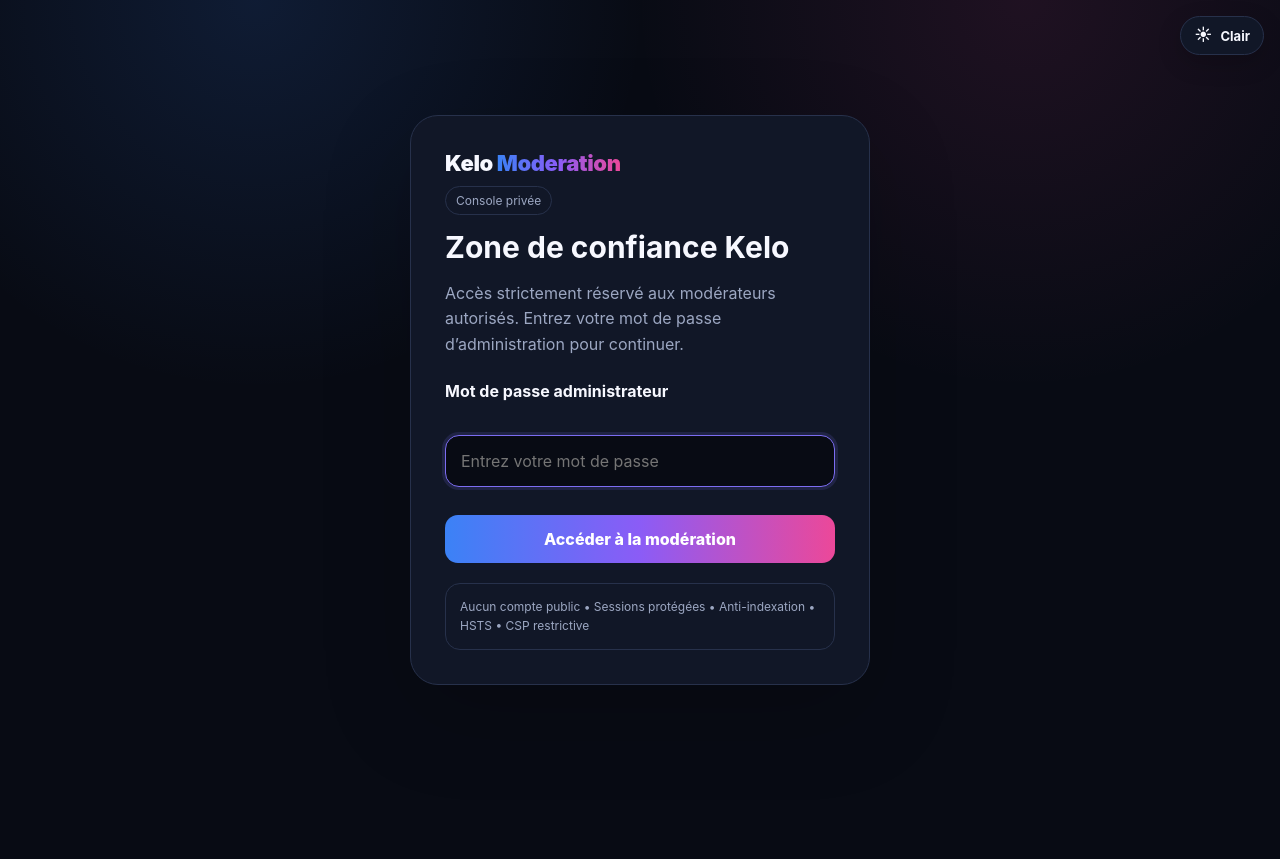
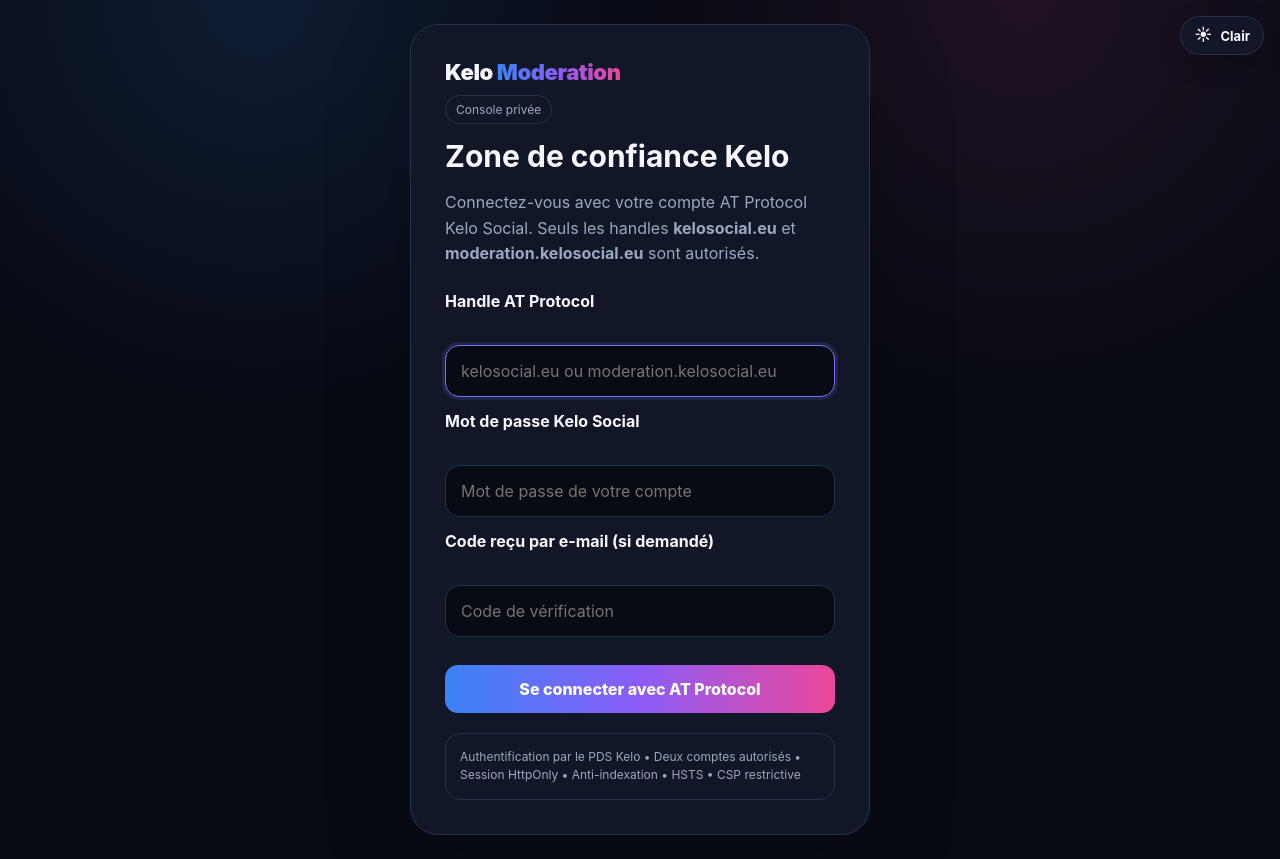
Before and after one commit to kelosocialeu/moderation-pds-kelosocial.eu, a Next.js app: page / in a window 1280 px wide. Before the commit the page ends 800 px from the top, so only its background shows below. Built offline with nearby package versions, Linux system fonts and the light colour scheme.

Commit message:
Update Kelo Moderation login page to AT Protocol credentials

```diff
--- a/app/page.tsx
+++ b/app/page.tsx
@@ -1,34 +1,74 @@
 export default async function LoginPage({ searchParams }: { searchParams: Promise<{ error?: string; logout?: string }> }) {
   const params = await searchParams
-  const error = params.error === 'invalid' ? 'Mot de passe incorrect.' : params.error === 'rate' ? 'Trop de tentatives. Réessayez plus tard.' : ''
+  const error = params.error === 'invalid'
+    ? 'Identifiant ou mot de passe incorrect.'
+    : params.error === 'rate'
+      ? 'Trop de tentatives. Réessayez dans 15 minutes.'
+      : params.error === 'denied'
+        ? 'Ce compte n’est pas autorisé ou son identité AT Protocol ne correspond pas au PDS Kelo.'
+        : params.error === 'factor'
+          ? 'Un code de vérification a été envoyé par e-mail. Saisissez-le ci-dessous.'
+          : params.error === 'factor-invalid'
+            ? 'Le code de vérification est incorrect ou expiré.'
+            : params.error === 'unavailable'
+              ? 'Le service de connexion AT Protocol est temporairement indisponible.'
+              : ''
   const loggedOut = params.logout === 'success'
+  const factorRequired = params.error === 'factor' || params.error === 'factor-invalid'
 
   return <main className="loginWrap">
     <section className="login" aria-labelledby="login-title">
       <div className="brand">Kelo <span>Moderation</span></div>
       <div className="badge">Console privée</div>
       <h1 id="login-title">Zone de confiance Kelo</h1>
-      <p>Accès strictement réservé aux modérateurs autorisés. Entrez votre mot de passe d’administration pour continuer.</p>
+      <p>Connectez-vous avec votre compte AT Protocol Kelo Social. Seuls les handles <strong>kelosocial.eu</strong> et <strong>moderation.kelosocial.eu</strong> sont autorisés.</p>
       {loggedOut && <div role="status" aria-live="polite" style={{ marginTop: '18px', padding: '12px 14px', borderRadius: '10px', background: 'rgba(34, 197, 94, 0.12)', border: '1px solid rgba(34, 197, 94, 0.35)', color: '#15803d', fontWeight: 700 }}>Vous avez été déconnecté avec succès.</div>}
-      <form action="/api/auth/login" method="post" autoComplete="off" style={{display:'flex', flexDirection:'column', gap:'14px', marginTop:'24px'}}>
-        <label htmlFor="admin-password" style={{fontWeight:700}}>Mot de passe administrateur</label>
+      {error && <div className={factorRequired ? 'notice' : 'error'} role={factorRequired ? 'status' : 'alert'} style={{ marginTop: '18px' }}>{error}</div>}
+      <form action="/api/auth/login" method="post" autoComplete="on" style={{display:'flex', flexDirection:'column', gap:'14px', marginTop:'24px'}}>
+        <label htmlFor="identifier" style={{fontWeight:700}}>Handle AT Protocol</label>
         <input
-          id="admin-password"
+          id="identifier"
+          className="field"
+          name="identifier"
+          type="text"
+          maxLength={253}
+          placeholder="kelosocial.eu ou moderation.kelosocial.eu"
+          required
+          autoFocus
+          autoCapitalize="none"
+          autoCorrect="off"
+          spellCheck={false}
+          style={{display:'block', width:'100%', minHeight:'52px', boxSizing:'border-box', opacity:1, visibility:'visible'}}
+        />
+        <label htmlFor="password" style={{fontWeight:700}}>Mot de passe Kelo Social</label>
+        <input
+          id="password"
           className="field"
           name="password"
           type="password"
           maxLength={256}
-          placeholder="Entrez votre mot de passe"
+          placeholder="Mot de passe de votre compte"
           required
-          autoFocus
+          autoComplete="current-password"
+          style={{display:'block', width:'100%', minHeight:'52px', boxSizing:'border-box', opacity:1, visibility:'visible'}}
+        />
+        <label htmlFor="authFactorToken" style={{fontWeight:700}}>Code reçu par e-mail (si demandé)</label>
+        <input
+          id="authFactorToken"
+          className="field"
+          name="authFactorToken"
+          type="text"
+          inputMode="numeric"
+          maxLength={256}
+          placeholder="Code de vérification"
+          autoComplete="one-time-code"
           style={{display:'block', width:'100%', minHeight:'52px', boxSizing:'border-box', opacity:1, visibility:'visible'}}
         />
         <button className="btn primary" type="submit" style={{display:'block', width:'100%', minHeight:'48px'}}>
-          Accéder à la modération
+          Se connecter avec AT Protocol
         </button>
-        {error && <div className="error" role="alert">{error}</div>}
       </form>
-      <div className="security">Aucun compte public • Sessions protégées • Anti-indexation • HSTS • CSP restrictive</div>
+      <div className="security">Authentification par le PDS Kelo • Deux comptes autorisés • Session HttpOnly • Anti-indexation • HSTS • CSP restrictive</div>
     </section>
   </main>
 }
```
